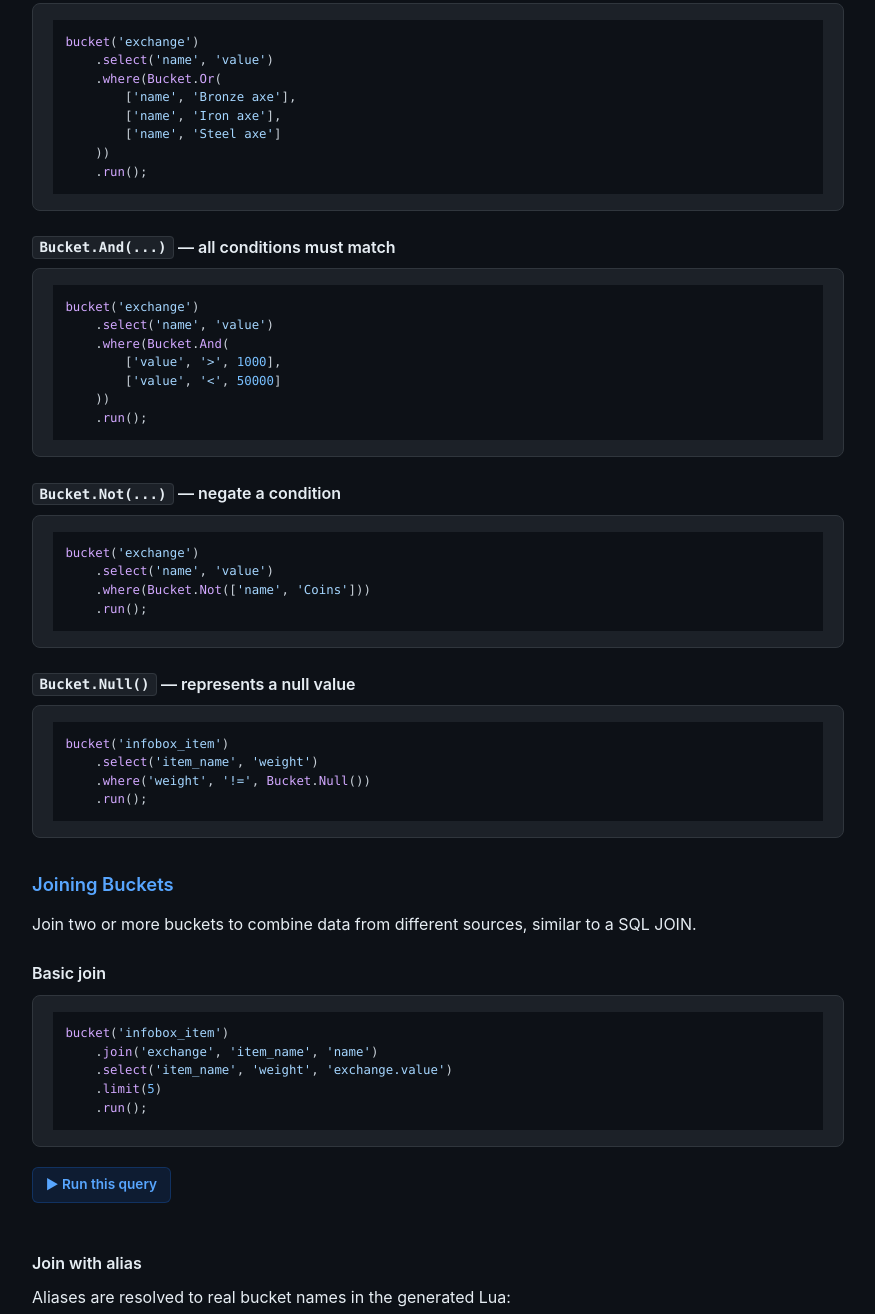
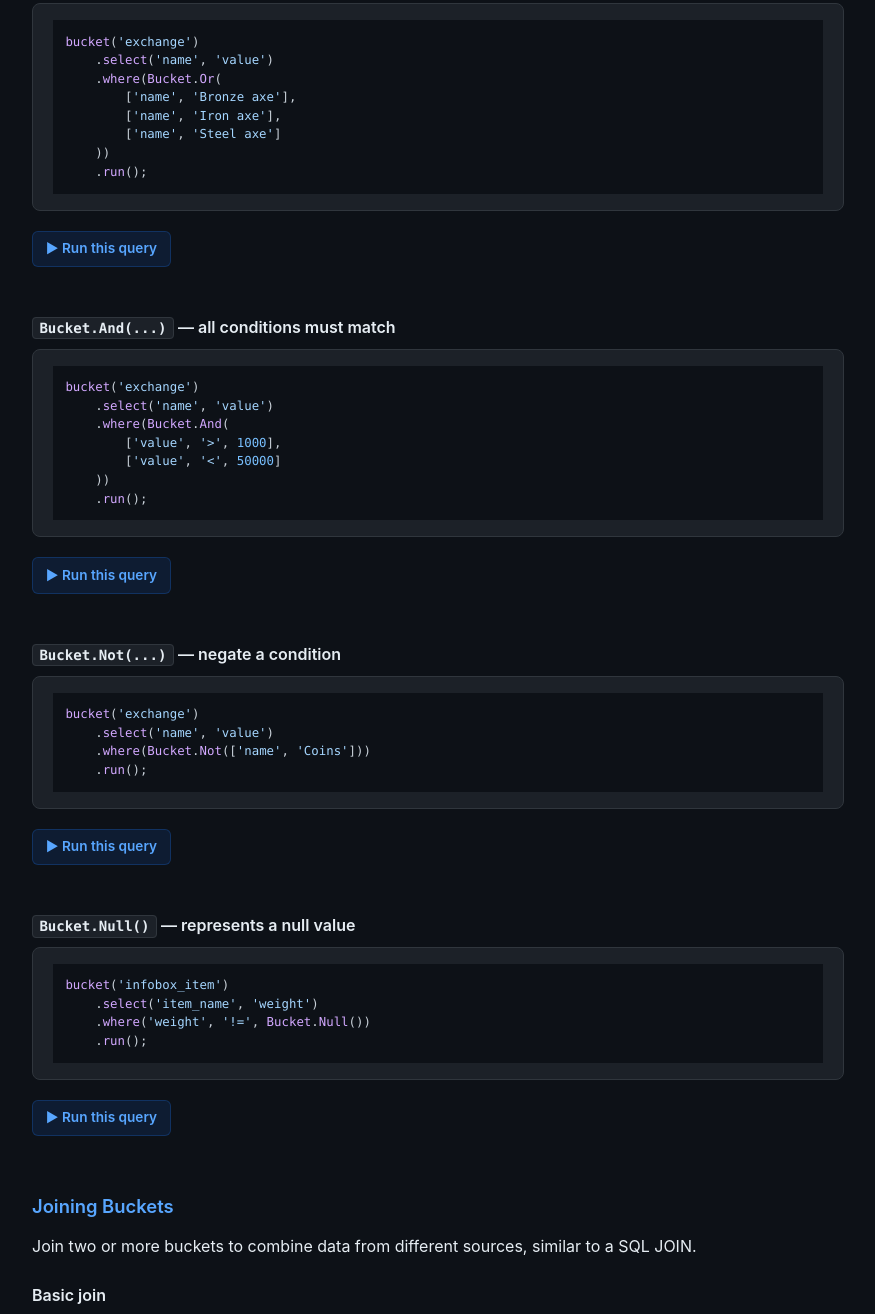
Before and after one commit to Dava96/osrs-wiki-bucket-builder, a website: page docs/index.html in a window 1280 px wide. Shown: the part 3857-5171 px from the top of the page, without its empty margins (202-1077 px from the left). Drawn offline with nearby package versions, Linux system fonts and the light colour scheme.

Commit message:
docs: add run links to Bucket helper examples

```diff
--- a/docs/index.html
+++ b/docs/index.html
@@ -326,6 +326,7 @@ console.log(data.bucket);</code></pre>
         ['name', 'Steel axe']
     ))
     .run();</code></pre>
+        <a class="run-link" href="https://oldschool.runescape.wiki/api.php?action=bucket&query=bucket(%27exchange%27).select(%27name%27,%20%27value%27).where(bucket.Or({%20%27name%27,%20%27Bronze%20axe%27%20},%20{%20%27name%27,%20%27Iron%20axe%27%20},%20{%20%27name%27,%20%27Steel%20axe%27%20})).run()" target="_blank" rel="noopener">▶ Run this query</a>
 
         <h4><code>Bucket.And(...)</code> — all conditions must match</h4>
         <pre><code class="language-typescript">bucket('exchange')
@@ -335,18 +336,21 @@ console.log(data.bucket);</code></pre>
         ['value', '<', 50000]
     ))
     .run();</code></pre>
+        <a class="run-link" href="https://oldschool.runescape.wiki/api.php?action=bucket&query=bucket(%27exchange%27).select(%27name%27,%20%27value%27).where(bucket.And({%20%27value%27,%20%27%3E%27,%201000%20},%20{%20%27value%27,%20%27%3C%27,%2050000%20})).run()" target="_blank" rel="noopener">▶ Run this query</a>
 
         <h4><code>Bucket.Not(...)</code> — negate a condition</h4>
         <pre><code class="language-typescript">bucket('exchange')
     .select('name', 'value')
     .where(Bucket.Not(['name', 'Coins']))
     .run();</code></pre>
+        <a class="run-link" href="https://oldschool.runescape.wiki/api.php?action=bucket&query=bucket(%27exchange%27).select(%27name%27,%20%27value%27).where(bucket.Not({%20%27name%27,%20%27Coins%27%20})).run()" target="_blank" rel="noopener">▶ Run this query</a>
 
         <h4><code>Bucket.Null()</code> — represents a null value</h4>
         <pre><code class="language-typescript">bucket('infobox_item')
     .select('item_name', 'weight')
     .where('weight', '!=', Bucket.Null())
     .run();</code></pre>
+        <a class="run-link" href="https://oldschool.runescape.wiki/api.php?action=bucket&query=bucket(%27infobox_item%27).select(%27item_name%27,%20%27weight%27).where({%20%27weight%27,%20%27!=%27,%20bucket.Null()%20}).run()" target="_blank" rel="noopener">▶ Run this query</a>
 
         <h3>Joining Buckets</h3>
         <p>Join two or more buckets to combine data from different sources, similar to a SQL JOIN.</p>
```
Also changed, not shown: readme.md.
